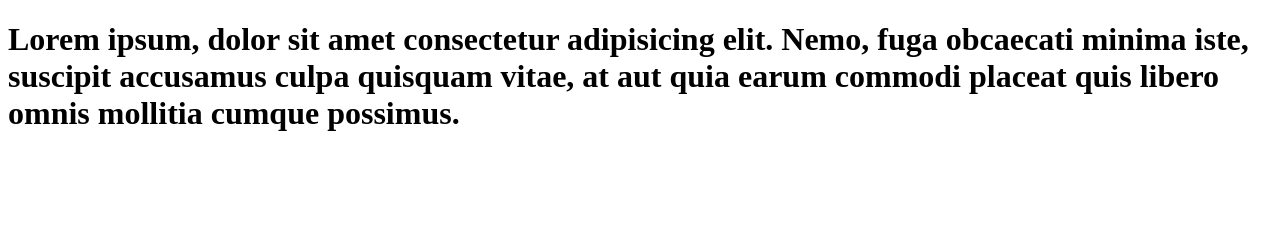
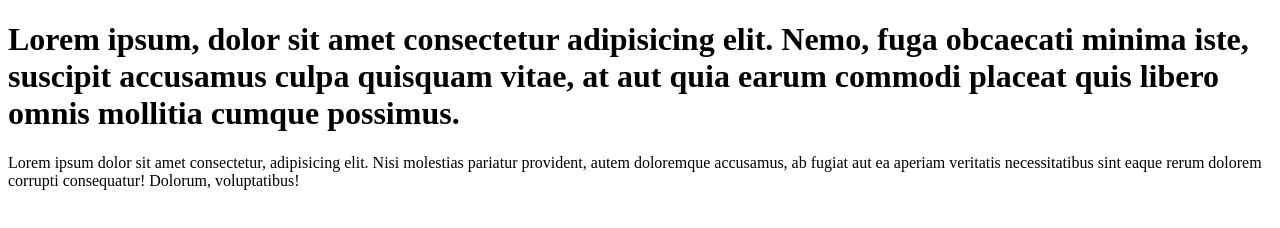
Before and after one commit to Salahudheen0007/learn-git, a plain HTML site: page index.html in a window 1280 px wide. Drawn offline with Linux system fonts and the light colour scheme.

Commit message:
add a para

```diff
--- a/index.html
+++ b/index.html
@@ -6,6 +6,8 @@
     <title>github website</title>
 </head>
 <body>
+
     <h1>Lorem ipsum, dolor sit amet consectetur adipisicing elit. Nemo, fuga obcaecati minima iste, suscipit accusamus culpa quisquam vitae, at aut quia earum commodi placeat quis libero omnis mollitia cumque possimus.</h1>
+   <p>Lorem ipsum dolor sit amet consectetur, adipisicing elit. Nisi molestias pariatur provident, autem doloremque accusamus, ab fugiat aut ea aperiam veritatis necessitatibus sint eaque rerum dolorem corrupti consequatur! Dolorum, voluptatibus!</p>
 </body>
 </html>
```
